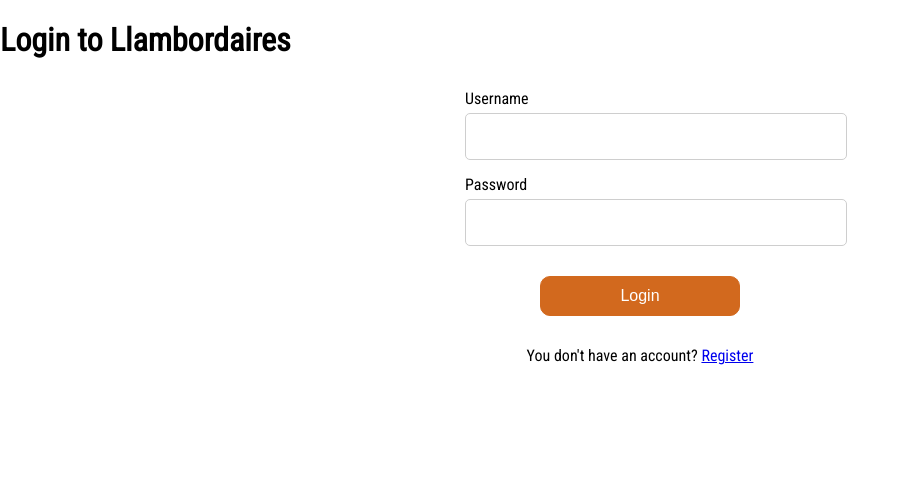
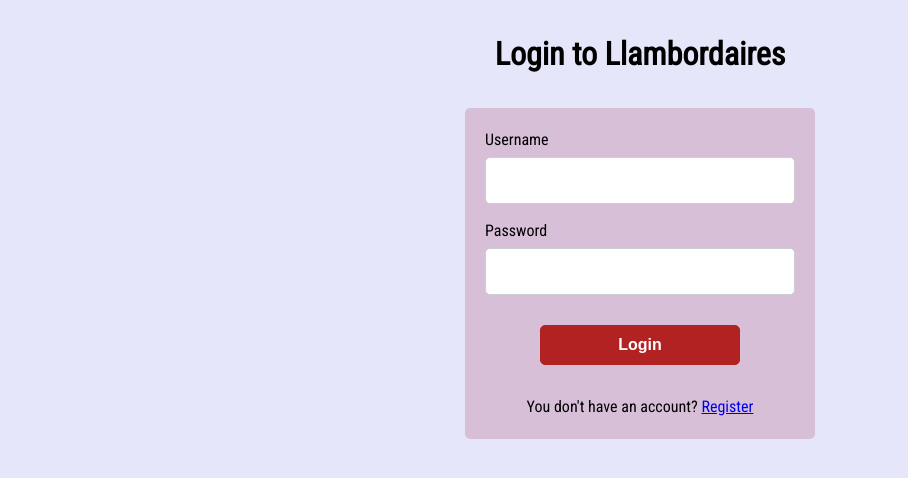
Before and after one commit to nuriarai/202209-w7chwe-nuria-ramoneda-front, a React (Create React App) app: page / in a window 1280 px wide. Shown: the top 478 px of the page, without its empty margins (0-908 px from the left). Built offline with nearby package versions, Linux system fonts and the light colour scheme.

Commit message:
Add some color styles to form and body

```diff
--- a/src/components/StyledComponents/FormStyled.tsx
+++ b/src/components/StyledComponents/FormStyled.tsx
@@ -5,6 +5,9 @@ const AccessFormStyled = styled.form`
   &.access {
     max-width: 350px;
     margin: 30px auto;
+    padding: 20px;
+    background-color: thistle;
+    border-radius: 5px;
   }
 
   label {
@@ -26,10 +29,11 @@ const AccessFormStyled = styled.form`
     color: #fff;
     min-width: 200px;
     padding: 10px;
-    border-radius: 10px;
+    border-radius: 5px;
     margin: 30px auto 0;
     text-align: center;
     font-size: 1rem;
+    font-weight: bold;
     display: block;
     &:hover,
     &:focus {
--- a/src/styles/GlobalStyles.tsx
+++ b/src/styles/GlobalStyles.tsx
@@ -2,13 +2,48 @@ import { createGlobalStyle } from "styled-components";
 import "@fontsource/roboto-condensed";
 
 const GlobalStyles = createGlobalStyle`
+  *,
+*::before,
+*::after {
+  box-sizing: border-box;
+}
+
+html,
 body {
+  height: 100%;
   margin: 0;
+}
+
+body {
+  line-height: 1.5;
   font-family: "Roboto Condensed", "Segoe UI", "Roboto", "Oxygen", "Ubuntu",
     "Cantarell", "Fira Sans", "Droid Sans", "Helvetica Neue", sans-serif;
   -webkit-font-smoothing: antialiased;
   -moz-osx-font-smoothing: grayscale;
 }
+
+
+
+h1,
+h2,
+h3 {
+  margin-top: 0;
+}
+
+h1 {
+  text-align: center;
+}
+
+.container {
+  padding: 30px;
+  max-width: 1400px;
+  margin: 0 auto;
+}
+
+body {
+  background-color: lavender;
+}
+
 `;
 
 export default GlobalStyles;
--- a/src/styles/mainTeme.ts
+++ b/src/styles/mainTeme.ts
@@ -1,6 +1,6 @@
 const mainTheme = {
   colors: {
-    mainColor: "chocolate",
+    mainColor: "firebrick",
     softGray: "#cecece",
   },
 };
```
